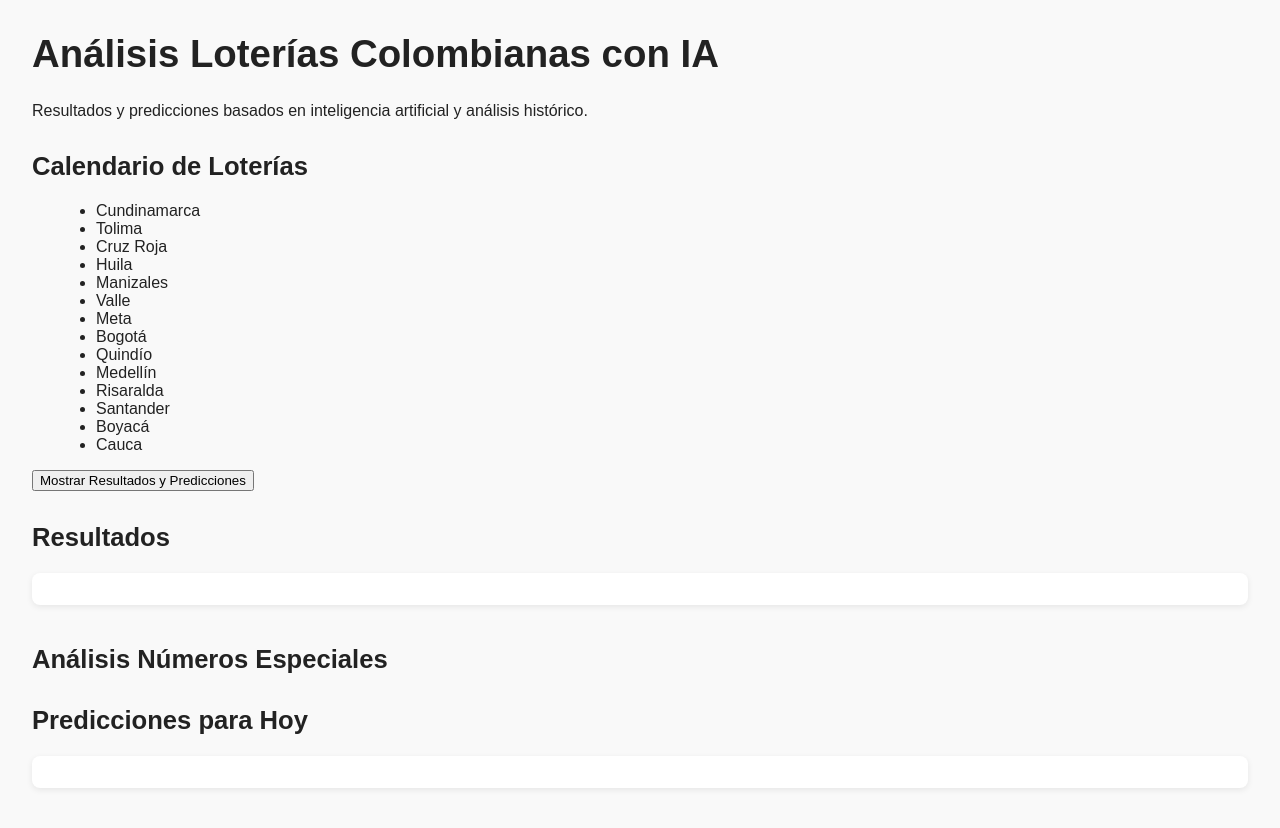
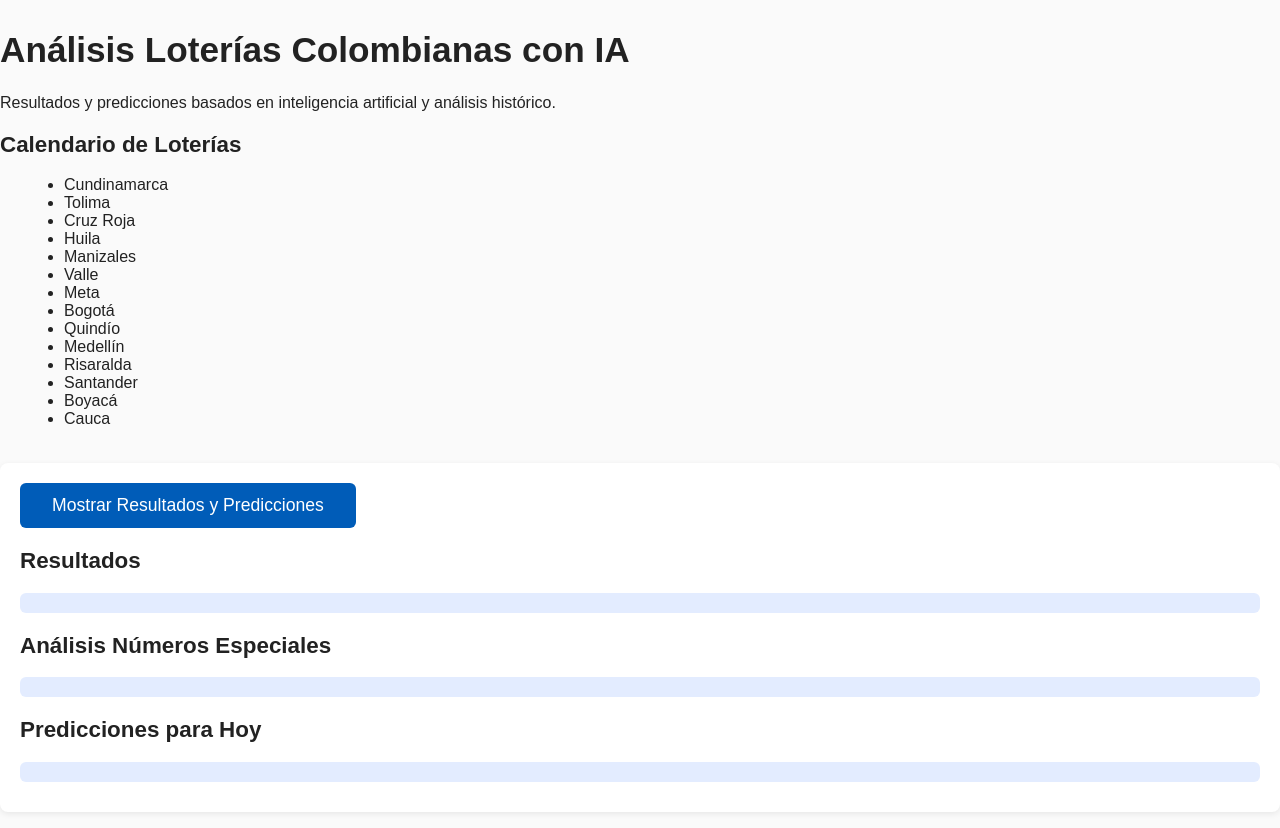
Before and after one commit to juanecheverri2710/analisis-loterias-colombia, a Flask app: template templates/index.html in a window 1280 px wide. Run offline with Flask 3, Linux system fonts and the light colour scheme; the template is opened without the code that fills it, so the values that code supplies are empty.

Commit message:
Update UI improvements and fixes

```diff
--- a/app.py
+++ b/app.py
@@ -3,15 +3,23 @@ import threading
 import shutil
 import os
 from datetime import datetime, timedelta
+import pandas as pd
 import numpy as np
+import requests
+from bs4 import BeautifulSoup
 from flask import Flask, render_template, request, jsonify, send_from_directory
+from concurrent.futures import ThreadPoolExecutor, as_completed
 from sklearn.model_selection import train_test_split
-from sklearn.metrics import classification_report
+from sklearn.metrics import classification_report, confusion_matrix, precision_recall_curve
 from sklearn.preprocessing import StandardScaler
+from sklearn.utils.class_weight import compute_class_weight
 from xgboost import XGBClassifier
 from imblearn.over_sampling import SMOTE
 import urllib3
+import socket
+import time
 import warnings
+from scipy import stats
 
 warnings.filterwarnings('ignore')
 
@@ -71,6 +79,13 @@ def copiar_json_a_static():
         except:
             pass
 
+def cargar_historial(ruta):
+    try:
+        with open(ruta, "r", encoding="utf-8") as f:
+            return json.load(f)
+    except:
+        return {}
+
 def guardar_cache(datos):
     try:
         with open(ruta_cache, "w", encoding="utf-8") as f:
@@ -87,6 +102,19 @@ def cargar_cache():
         print(f"Error cargando cache: {e}")
     return {}
 
+def obtener_resultados_loteria_tabla(nombre, url):
+    try:
+        respuesta = requests.get(url, verify=False, timeout=10)
+        if respuesta.status_code == 200:
+            soup = BeautifulSoup(respuesta.text, 'html.parser')
+            # Procesar datos necesarios
+            return True
+        else:
+            return False
+    except Exception as e:
+        print(f"Error al obtener resultados: {e}")
+        return False
+
 def entrenar_modelo_ia(X, y):
     global modelo_ia, scaler
     scaler = StandardScaler()
@@ -94,11 +122,11 @@ def entrenar_modelo_ia(X, y):
     smote = SMOTE(random_state=42)
     X_resampled, y_resampled = smote.fit_resample(X_scaled, y)
     X_train, X_test, y_train, y_test = train_test_split(X_resampled, y_resampled, test_size=0.2, random_state=42)
-    model = XGBClassifier(use_label_encoder=False, eval_metric='logloss')
-    model.fit(X_train, y_train)
-    y_pred = model.predict(X_test)
+    modelo = XGBClassifier(use_label_encoder=False, eval_metric='logloss')
+    modelo.fit(X_train, y_train)
+    y_pred = modelo.predict(X_test)
     print(classification_report(y_test, y_pred))
-    modelo_ia = model
+    modelo_ia = modelo
 
 def predecir_numeros(X_pred):
     if modelo_ia is None or scaler is None:
@@ -123,7 +151,7 @@ def ejecutar_scraping_y_analisis():
                     conteo[numero] += 1
             analisis_numeros_especiales[loteria] = conteo
 
-        # Ejemplo ficticio para entrenamiento (debes adaptar)
+        # Ejemplo ficticio para entrenamiento
         X = [[1, 2, 3], [4, 5, 6]]
         y = [0, 1]
         entrenar_modelo_ia(X, y)
--- a/static/style.css
+++ b/static/style.css
@@ -1,25 +1,45 @@
 body {
-    background: #f9f9f9;
+    font-family: Arial, Helvetica, sans-serif;
+    margin: 0;
+    padding: 0;
+    background: #fafafa;
     color: #222;
-    font-family: Arial, sans-serif;
-    margin: 0;
-    padding: 0 32px;
 }
 h1 {
-    font-size: 2.4em;
-    margin-top: 32px;
+    font-size: 2.2em;
+    margin-top: 30px;
+    font-weight: bold;
 }
 h2 {
-    font-size: 1.6em;
-    margin-top: 32px;
+    font-size: 1.4em;
+    margin-top: 20px;
 }
 ul {
     margin-left: 24px;
 }
-#resultados, #predicciones {
-    margin: 20px 0 40px 0;
-    padding: 16px;
+.container {
+    margin: 35px 0 15px 0;
+    padding: 20px;
     background: #fff;
     border-radius: 8px;
     box-shadow: 0 2px 6px rgba(0,0,0,0.08);
 }
+button {
+    background: #005cb8;
+    color: #fff;
+    border: none;
+    padding: 12px 32px;
+    font-size: 1.1em;
+    border-radius: 6px;
+    cursor: pointer;
+    transition: background 0.2s;
+}
+button:hover {
+    background: #003d7a;
+}
+.results-box {
+    background: #e3ecff;
+    padding: 10px 20px;
+    border-radius: 6px;
+    margin: 10px 0;
+}
```
